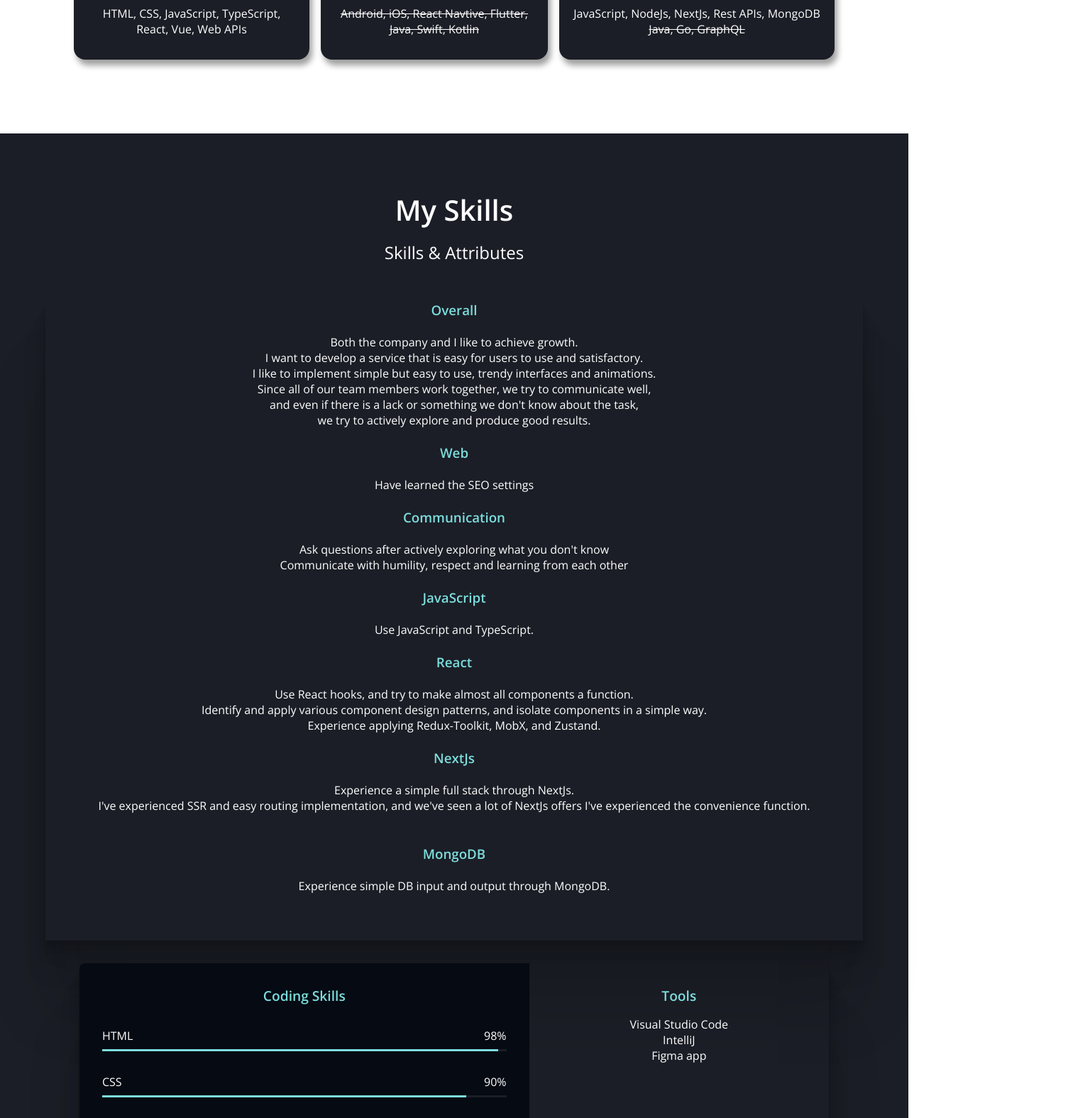
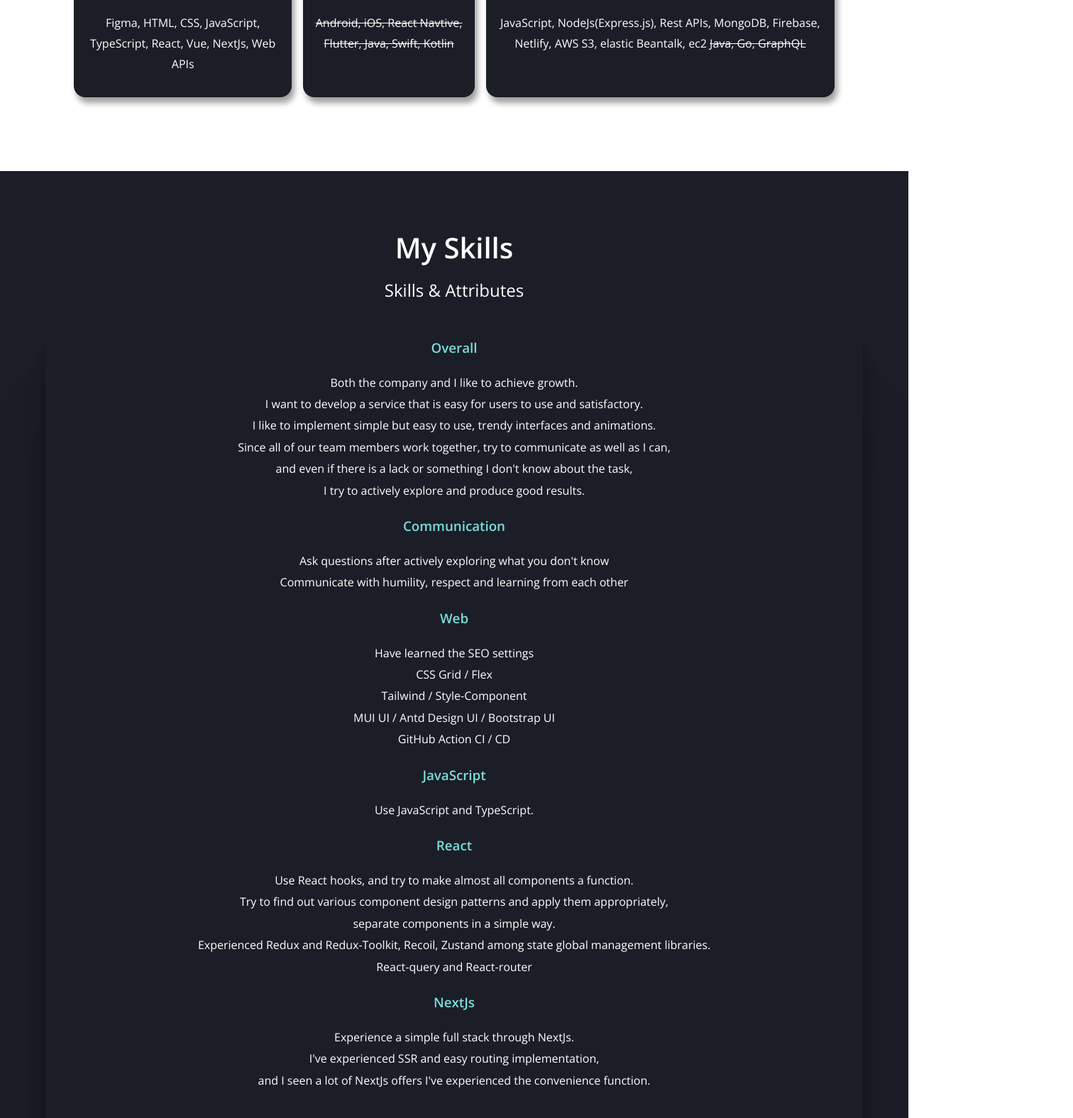
Before and after one commit to dave829/my_profile, a plain HTML site: page index.html in a window 1280 px wide. Shown: the part 1332-2907 px from the top of the page at 71% size, 1512 px wide, since content can reach past the window. Drawn offline with nearby package versions, Linux system fonts and the light colour scheme.

Commit message:
updated-230805_01

```diff
--- a/css/style.css
+++ b/css/style.css
@@ -47,6 +47,8 @@ html {
 body {
   font-family: "Open Sans", sans-serif;
   margin: 0;
+  /* 하단 스크롤바 없애기 */
+  overflow-x: hidden;
 }
 
 h1,
@@ -270,6 +272,10 @@ button:focus {
   transform: rotate(-15deg) scale(1.2);
 }
 
+.majors > li > p {
+  line-height: 1.8;
+}
+
 .jobs {
   text-align: start;
 }
@@ -302,7 +308,7 @@ button:focus {
   position: absolute;
   bottom: 0;
   left: 0;
-  width: calc(118% + 1.3px);
+  width: calc(100% + 1.3px);
   height: 60px;
   overflow: hidden;
   line-height: 0;
@@ -329,6 +335,12 @@ button:focus {
     0 6.7px 5.3px rgba(0, 0, 0, 0.048), 0 12.5px 10px rgba(0, 0, 0, 0.06),
     0 22.3px 17.9px rgba(0, 0, 0, 0.072), 0 41.8px 33.4px rgba(0, 0, 0, 0.086),
     0 100px 80px rgba(0, 0, 0, 0.12);
+
+  margin-bottom: 90px;
+}
+
+.skills__menu p {
+  line-height: 1.9;
 }
 
 .skills__title {
@@ -582,6 +594,7 @@ button:focus {
 
   .description {
     font-size: 1rem;
+    line-height: 1.5;
   }
 
   .header {
--- a/index.html
+++ b/index.html
@@ -109,7 +109,10 @@
           <li class="major">
             <i class="fa-brands fa-html5 major__icon"></i>
             <p class="major__title">Front-end</p>
-            <p>HTML, CSS, JavaScript, TypeScript, React, Vue, Web APIs</p>
+            <p>
+              Figma, HTML, CSS, JavaScript, TypeScript, React, Vue, NextJs, Web
+              APIs
+            </p>
           </li>
           <li class="major">
             <i class="fa-solid fa-mobile major__icon"></i>
@@ -124,7 +127,8 @@
             <i class="fa-solid fa-server major__icon"></i>
             <p class="major__title">Back-end</p>
             <p>
-              JavaScript, NodeJs, NextJs, Rest APIs, MongoDB
+              JavaScript, NodeJs(Express.js), Rest APIs, MongoDB, Firebase,
+              Netlify, AWS S3, elastic Beantalk, ec2
               <del>Java, Go, GraphQL</del>
             </p>
           </li>
@@ -162,16 +166,12 @@
               satisfactory. <br />
               I like to implement simple but easy to use, trendy interfaces and
               animations.<br />
-              Since all of our team members work together, we try to communicate
-              well,<br />
-              and even if there is a lack or something we don't know about the
+              Since all of our team members work together, try to communicate as
+              well as I can,<br />
+              and even if there is a lack or something I don't know about the
               task,<br />
-              we try to actively explore and produce good results.
+              I try to actively explore and produce good results.
             </p>
-            <br />
-            <h3 class="skills__heading">Web</h3>
-            <br />
-            <p>Have learned the SEO settings</p>
             <br />
             <h3 class="skills__heading">Communication</h3>
             <br />
@@ -180,6 +180,14 @@
               <br />
               Communicate with humility, respect and learning from each other
             </p>
+            <br />
+            <h3 class="skills__heading">Web</h3>
+            <br />
+            <p>Have learned the SEO settings</p>
+            <p>CSS Grid / Flex</p>
+            <p>Tailwind / Style-Component</p>
+            <p>MUI UI / Antd Design UI / Bootstrap UI</p>
+            <p>GitHub Action CI / CD</p>
             <br />
             <h3 class="skills__heading">JavaScript</h3>
             <br />
@@ -190,9 +198,12 @@
             <p>
               Use React hooks, and try to make almost all components a
               function.<br />
-              Identify and apply various component design patterns, and isolate
-              components in a simple way. <br />
-              Experience applying Redux-Toolkit, MobX, and Zustand.
+              Try to find out various component design patterns and apply them
+              appropriately,<br />
+              separate components in a simple way. <br />
+              Experienced Redux and Redux-Toolkit, Recoil, Zustand among state
+              global management libraries. <br />
+              React-query and React-router
             </p>
             <br />
             <h3 class="skills__heading">NextJs</h3>
@@ -200,15 +211,23 @@
             <p>
               Experience a simple full stack through NextJs.
               <br />
-              I've experienced SSR and easy routing implementation, and we've
-              seen a lot of NextJs offers I've experienced the convenience
+              I've experienced SSR and easy routing implementation,<br />
+              and I seen a lot of NextJs offers I've experienced the convenience
               function.
             </p>
             <br />
             <br />
-            <h3 class="skills__heading">MongoDB</h3>
+            <h3 class="skills__heading">Node.js</h3>
+            <br />
+            <p>Express.js</p>
+            <br />
+            <br />
+            <h3 class="skills__heading">DB</h3>
             <br />
             <p>Experience simple DB input and output through MongoDB.</p>
+            <p>Firebase</p>
+            <p>Netlify</p>
+            <p>AWS S3, elastic Beantalk, ec2</p>
             <br /><br /><br />
           </div>
           <div class="skills">
@@ -241,7 +260,7 @@
                 </li>
                 <li class="bar">
                   <div class="bar__metadata">
-                    <span>TypeScript</span><span>80%</span>
+                    <span>TypeScript</span><span>50%</span>
                   </div>
                   <div class="bar__bg">
                     <div class="bar__value" style="width: 80%"></div>
@@ -277,7 +296,7 @@
               <h3 class="skills__title">Tools</h3>
               <ul>
                 <li>Visual Studio Code</li>
-                <li>IntelliJ</li>
+                <!-- <li>IntelliJ</li> -->
                 <li>Figma app</li>
               </ul>
             </section>
@@ -285,6 +304,7 @@
               <h3 class="skills__title">Etc</h3>
               <ul>
                 <li>Git</li>
+                <li>Git hub Action CI/CD</li>
               </ul>
             </section>
           </div>
@@ -359,7 +379,11 @@
                 />
                 <div class="project__metadata">
                   <h3 class="project__title">Forum</h3>
-                  <p>NextJs, MongoDB</p>
+                  <p>
+                    Next.Js / Express.Js / Rest api / MongoDB / Vercel / AWS S3
+                    / AWS elastic beantalk / GitHub CI/CD / MUI / TypeScript /
+                    Zustand
+                  </p>
                 </div>
               </a>
             </li>
@@ -540,7 +564,7 @@
           <li>
             <a
               class="contact__link"
-              href="#"
+              href="https://www.notion.so/dcd107b5389e4b8fae9f6b8843a9d645"
               target="_blank"
               title="my bloging link"
             >
```
Also changed, not shown: src/active_menu.js (+13 -15 lines), src/projects.js (+14 -14 lines), test.js (added, +25 -0 lines), 메모.txt (added).
